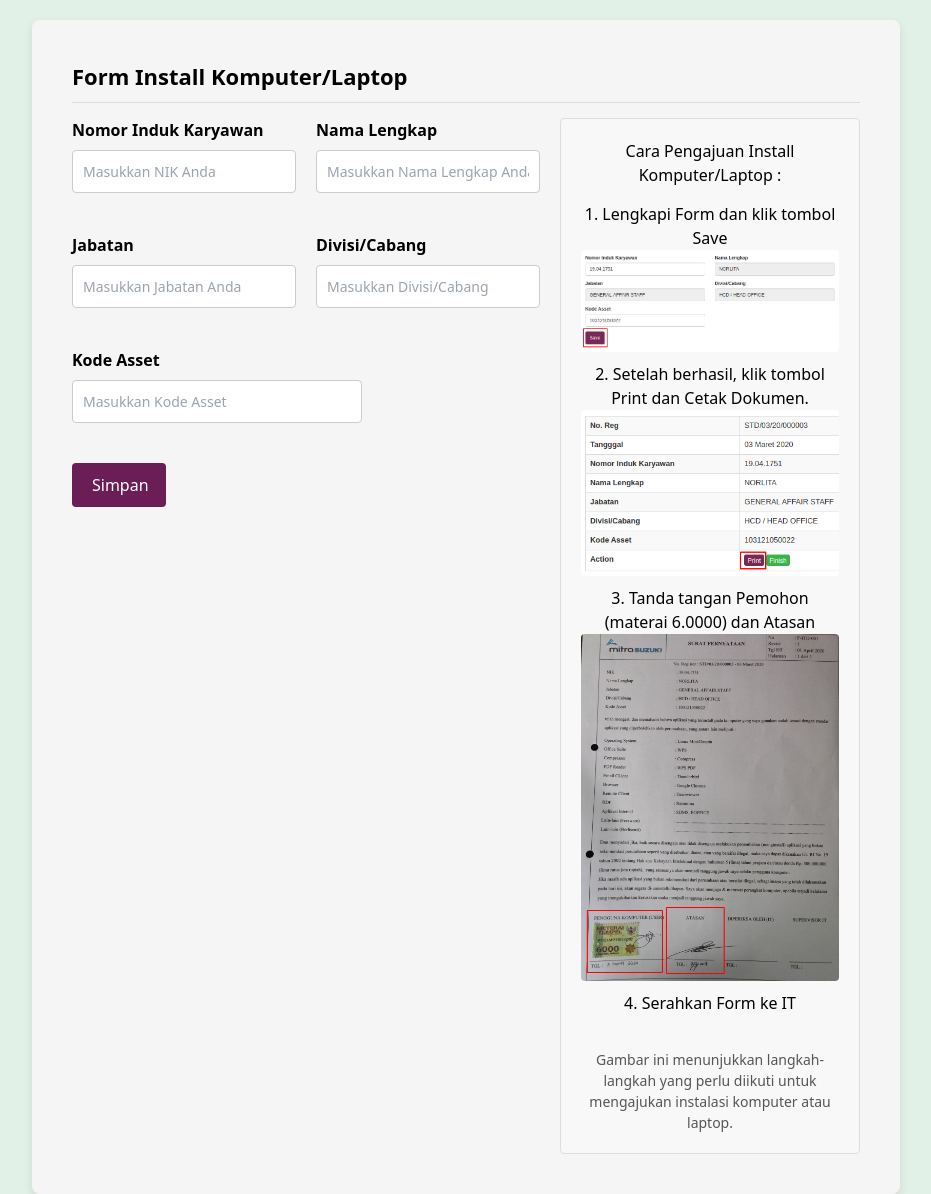
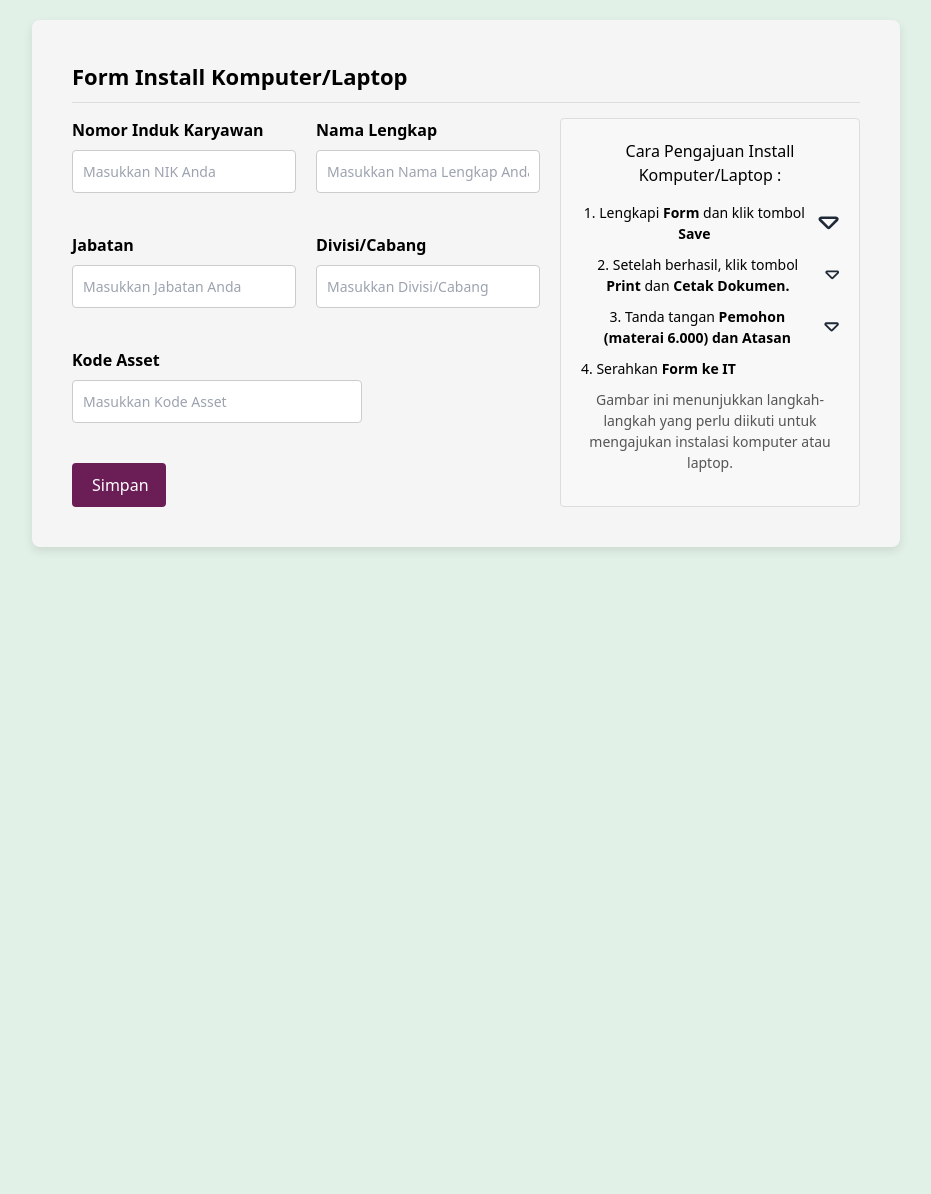
Before and after one commit to Aedezz/it-suzuki, a Laravel app: page /create-instal in a window 1280 px wide. Shown: the part 60-1254 px from the top of the page, without its empty margins (174-1105 px from the left). After the commit the page ends 611 px from the top, so only its background shows below. Run offline with Laravel 10, Linux system fonts and the light colour scheme.

Commit message:
form-dropdown

```diff
--- a/app/Http/Controllers/InstallController.php
+++ b/app/Http/Controllers/InstallController.php
@@ -10,7 +10,7 @@
 {
     public function create()
     {
-        return view('form-db/pc');
+        return view('form-db.pc');
     }
 
     public function store(Request $request)
--- a/resources/views/form-db/pc.blade.php
+++ b/resources/views/form-db/pc.blade.php
@@ -56,26 +56,104 @@
             <div style="flex: 1; max-width: 300px; background-color: #f8f8f8; padding: 20px; border-radius: 4px; border: 1px solid #ddd; text-align: center;">
                 <h3 style="font-size: 16px; margin-bottom: 15px;">Cara Pengajuan Install Komputer/Laptop :</h3>
 
-                {{-- Section 1 --}}
-                <h3>1. Lengkapi Form dan klik tombol Save</h3>
-                <img src="../images/installasi/form_install.png" alt="Petunjuk Visual" style="width: 100%; height: auto; border-radius: 4px; margin-bottom: 10px;">
+                <!-- Section 1 -->
+                <div onclick="toggleSection('section1')" style="cursor: pointer; margin-bottom: 10px; display: flex; align-items: center;">
+                    <!-- Title and SVG Arrow Icon -->
+                    <h3 style="font-size: 14px; margin-right: 10px;">1. Lengkapi <b>Form</b> dan klik tombol <b>Save</b></h3>
+                    <!-- Down Arrow Icon by default -->
+                    <svg id="arrow1" class="w-6 h-6 text-gray-800 dark:text-white arrow down-arrow" xmlns="http://www.w3.org/2000/svg" fill="none" viewBox="0 0 16 10" style="transition: transform 0.3s ease;">
+                        <path stroke="currentColor" stroke-linecap="round" stroke-linejoin="round" stroke-width="2" d="m1.707 2.707 5.586 5.586a1 1 0 0 0 1.414 0l5.586-5.586A1 1 0 0 0 13.586 1H2.414a1 1 0 0 0-.707 1.707Z"/>
+                    </svg>
+                </div>
+                <div id="section1" class="section-content" style="display: none; margin-bottom: 15px;">
+                    <img src="../images/installasi/form_install.png" alt="Petunjuk Visual" style="width: 100%; height: auto; border-radius: 4px; margin-bottom: 10px;">
+                </div>
 
-                {{-- Section 2 --}}
-                <h3>2. Setelah berhasil, klik tombol Print dan Cetak Dokumen.</h3>
-                <img src="../images/installasi/detail_install.png" alt="Petunjuk Visual" style="width: 100%; height: auto; border-radius: 4px; margin-bottom: 10px;">
+                <!-- Section 2 -->
+                <div onclick="toggleSection('section2')" style="cursor: pointer; margin-bottom: 10px; display: flex; align-items: center;">
+                    <!-- Title and SVG Arrow Icon -->
+                    <h3 style="font-size: 14px; margin-right: 10px;">2. Setelah berhasil, klik tombol <b>Print</b> dan <b>Cetak Dokumen.</b></h3>
+                    <!-- Down Arrow Icon by default -->
+                    <svg id="arrow2" class="w-6 h-6 text-gray-800 dark:text-white arrow down-arrow" xmlns="http://www.w3.org/2000/svg" fill="none" viewBox="0 0 16 10" style="transition: transform 0.3s ease;">
+                        <path stroke="currentColor" stroke-linecap="round" stroke-linejoin="round" stroke-width="2" d="m1.707 2.707 5.586 5.586a1 1 0 0 0 1.414 0l5.586-5.586A1 1 0 0 0 13.586 1H2.414a1 1 0 0 0-.707 1.707Z"/>
+                    </svg>
+                </div>
+                <div id="section2" class="section-content" style="display: none; margin-bottom: 15px;">
+                    <img src="../images/installasi/detail_install.png" alt="Petunjuk Visual" style="width: 100%; height: auto; border-radius: 4px; margin-bottom: 10px;">
+                </div>
 
-                {{-- Section 3 --}}
-                <h3>3. Tanda tangan Pemohon (materai 6.0000) dan Atasan</h3>
-                <img src="../images/installasi/cetak_install.png" alt="Petunjuk Visual" style="width: 100%; height: auto; border-radius: 4px; margin-bottom: 10px;">
+                <!-- Section 3 -->
+                <div onclick="toggleSection('section3')" style="cursor: pointer; margin-bottom: 10px; display: flex; align-items: center;">
+                    <!-- Title and SVG Arrow Icon -->
+                    <h3 style="font-size: 14px; margin-right: 10px;">3. Tanda tangan <b>Pemohon (materai 6.000) dan Atasan</b></h3>
+                    <!-- Down Arrow Icon by default -->
+                    <svg id="arrow3" class="w-6 h-6 text-gray-800 dark:text-white arrow down-arrow" xmlns="http://www.w3.org/2000/svg" fill="none" viewBox="0 0 16 10" style="transition: transform 0.3s ease;">
+                        <path stroke="currentColor" stroke-linecap="round" stroke-linejoin="round" stroke-width="2" d="m1.707 2.707 5.586 5.586a1 1 0 0 0 1.414 0l5.586-5.586A1 1 0 0 0 13.586 1H2.414a1 1 0 0 0-.707 1.707Z"/>
+                    </svg>
+                </div>
+                <div id="section3" class="section-content" style="display: none; margin-bottom: 15px;">
+                    <img src="../images/installasi/cetak_install.png" alt="Petunjuk Visual" style="width: 100%; height: auto; border-radius: 4px; margin-bottom: 10px;">
+                </div>
 
-                {{-- Section 4 --}}
-                <h3>4. Serahkan Form ke IT</h3>
-                <br>
+                <!-- Section 4 -->
+                <div style="cursor: pointer; margin-bottom: 10px; display: flex; align-items: center;">
+                    <h3 style="font-size: 14px; margin-right: 10px;">4. Serahkan <b>Form ke IT</b></h3>
+                </div>
 
                 <p style="font-size: 14px; color: #555; margin-top: 10px;">
                     Gambar ini menunjukkan langkah-langkah yang perlu diikuti untuk mengajukan instalasi komputer atau laptop.
                 </p>
             </div>
+
+            <!-- Add CSS for smoother animation -->
+            <style>
+                .section-content {
+                    max-height: 0;
+                    overflow: hidden;
+                    transition: max-height 0.1s ease-out;
+                }
+                .section-content.show {
+                    max-height: 500px; /* Adjust based on the content size */
+                }
+
+                .arrow {
+                    transition: transform 0.2s ease;
+                }
+
+                .arrow.up {
+                    transform: rotate(180deg);
+                }
+
+                .down-arrow {
+                    transform: rotate(0deg); /* Ensure down arrow is facing down initially */
+                }
+
+                .up-arrow {
+                    transform: rotate(180deg); /* Rotate to upward direction */
+                }
+            </style>
+
+            <script>
+            function toggleSection(sectionId) {
+                const section = document.getElementById(sectionId);
+                const arrow = document.getElementById("arrow" + sectionId.charAt(sectionId.length - 1));
+
+                // Toggle the section visibility
+                if (section.style.display === "none" || !section.classList.contains("show")) {
+                    section.style.display = "block";
+                    section.classList.add("show");  // Add class for transition effect
+                    arrow.classList.remove("down-arrow");
+                    arrow.classList.add("up-arrow");  // Rotate arrow to up position
+                } else {
+                    section.classList.remove("show");  // Remove class for transition effect
+                    arrow.classList.remove("up-arrow");
+                    arrow.classList.add("down-arrow");  // Reset arrow to down position
+                    setTimeout(() => {
+                        section.style.display = "none";
+                    }, 500);  // Wait for animation to finish before hiding
+                }
+            }
+            </script>
         </form>
     </div>
 </div>
```
